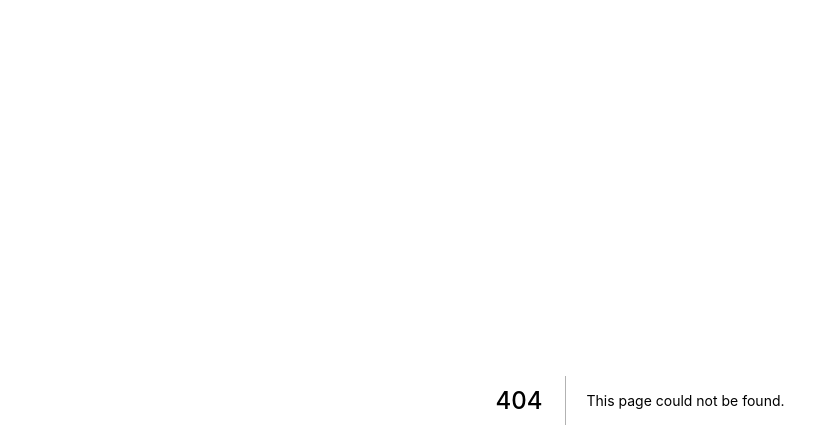
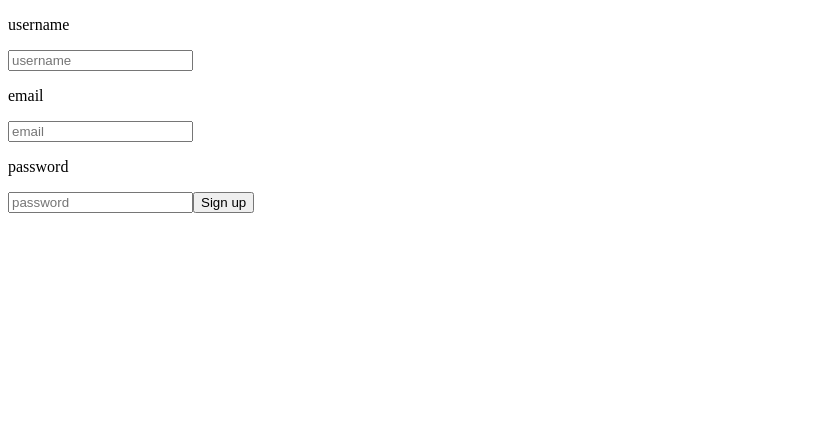
Before and after one commit to am-coding/bookbuy, a Next.js app: page /signup in a window 1280 px wide. Before the commit this address had no page. Shown: the top 448 px of the page, without its empty margins (0-839 px from the left). Built offline with nearby package versions, Linux system fonts and the light colour scheme.

Commit message:
added login & signup routes

```diff
--- /dev/null
+++ b/components/SignupForm.tsx
@@ -0,0 +1,49 @@
+import {FC, useState} from 'react';
+import axios from 'axios';
+import Router from 'next/router'
+
+const SignupForm: FC = () => {
+    const [username, setUsername] = useState<string>("")
+    const [email, setEmail] = useState<string>("")
+    const [password, setPassword] = useState<string>("")
+
+    const handleUsernameChange = (e: any) => {
+        setUsername(e.target.value)
+    }
+    const handleEmailChange =  (e: any) => {
+        setEmail(e.target.value)
+    }
+    const handlePasswordChange =  (e: any) => {
+        setPassword(e.target.value)
+    }
+    const data = JSON.stringify({
+        "username": username,
+        "email": email,
+        "password": password,
+    });
+     const handleSubmit =  async (e: any) => {
+
+         e.preventDefault();
+        const headers = {
+            'Content-Type': 'application/json'
+        };
+        const req = await axios.post("http://localhost:8000/signup", data, {headers})
+        if (req.status === 200) {
+            Router.push("/login")
+        }
+    }
+
+    return (
+        <form onSubmit={handleSubmit}>
+            <p>username</p>
+            <input onChange={handleUsernameChange} placeholder="username" /><br />
+            <p>email</p>
+            <input onChange={handleEmailChange} placeholder="email" />
+            <p>password</p>
+            <input onChange={handlePasswordChange} type="password" placeholder="password" />
+            <button>Sign up</button>
+        </form>
+    )
+}
+
+export default SignupForm;
--- /dev/null
+++ b/pages/signup.tsx
@@ -0,0 +1,8 @@
+import React from 'react'
+import SignupForm from '../components/SignupForm'
+
+export default function Page() {
+  return (
+    <SignupForm />
+  )
+}
```
Also changed, not shown: components/LoginForm.tsx (added, +42 -0 lines), pages/api/auth/[...nextauth].js (deleted, +0 -8 lines), pages/dashboard.tsx (added, +9 -0 lines), pages/index.js (+1 -8 lines), pages/login.tsx (added, +8 -0 lines).
